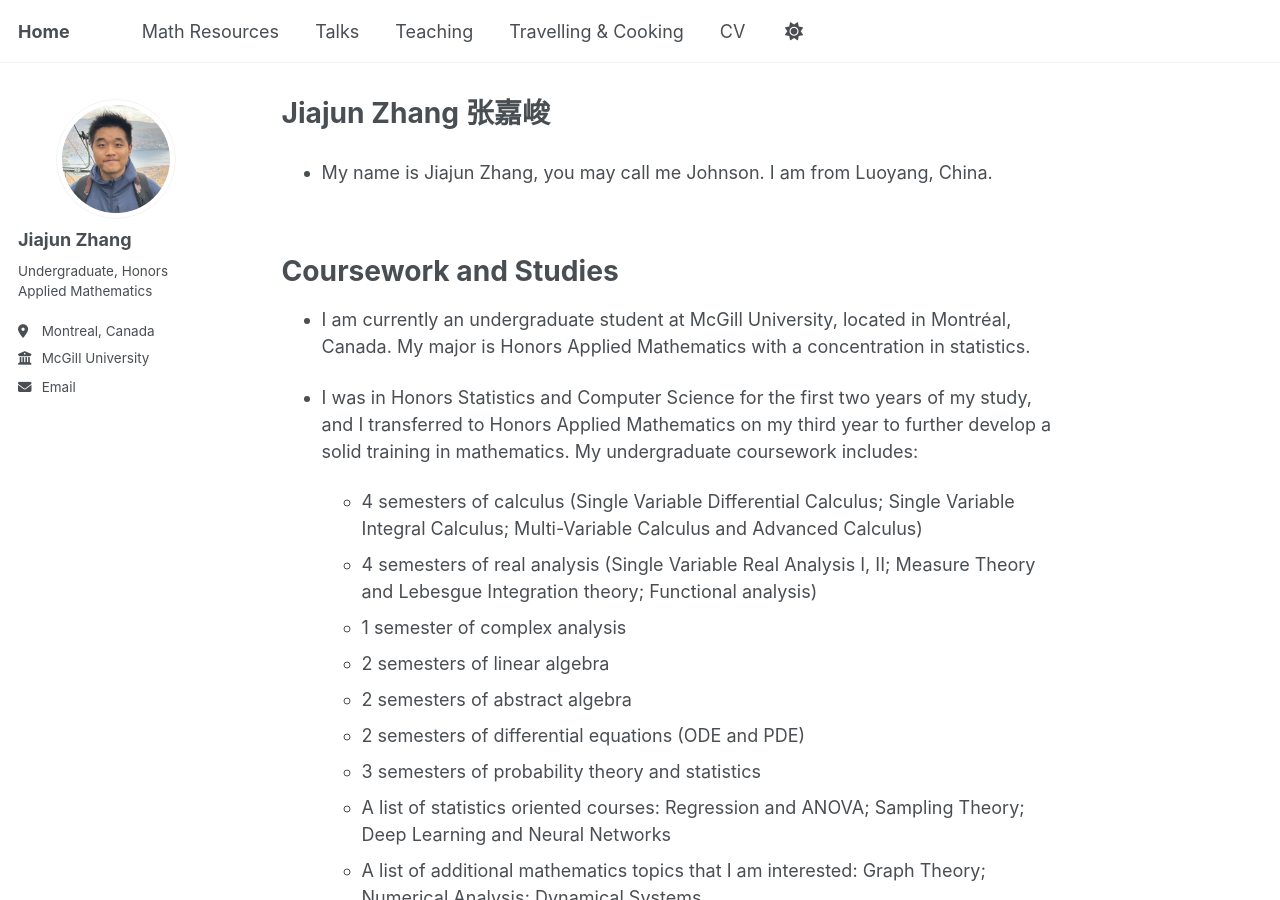
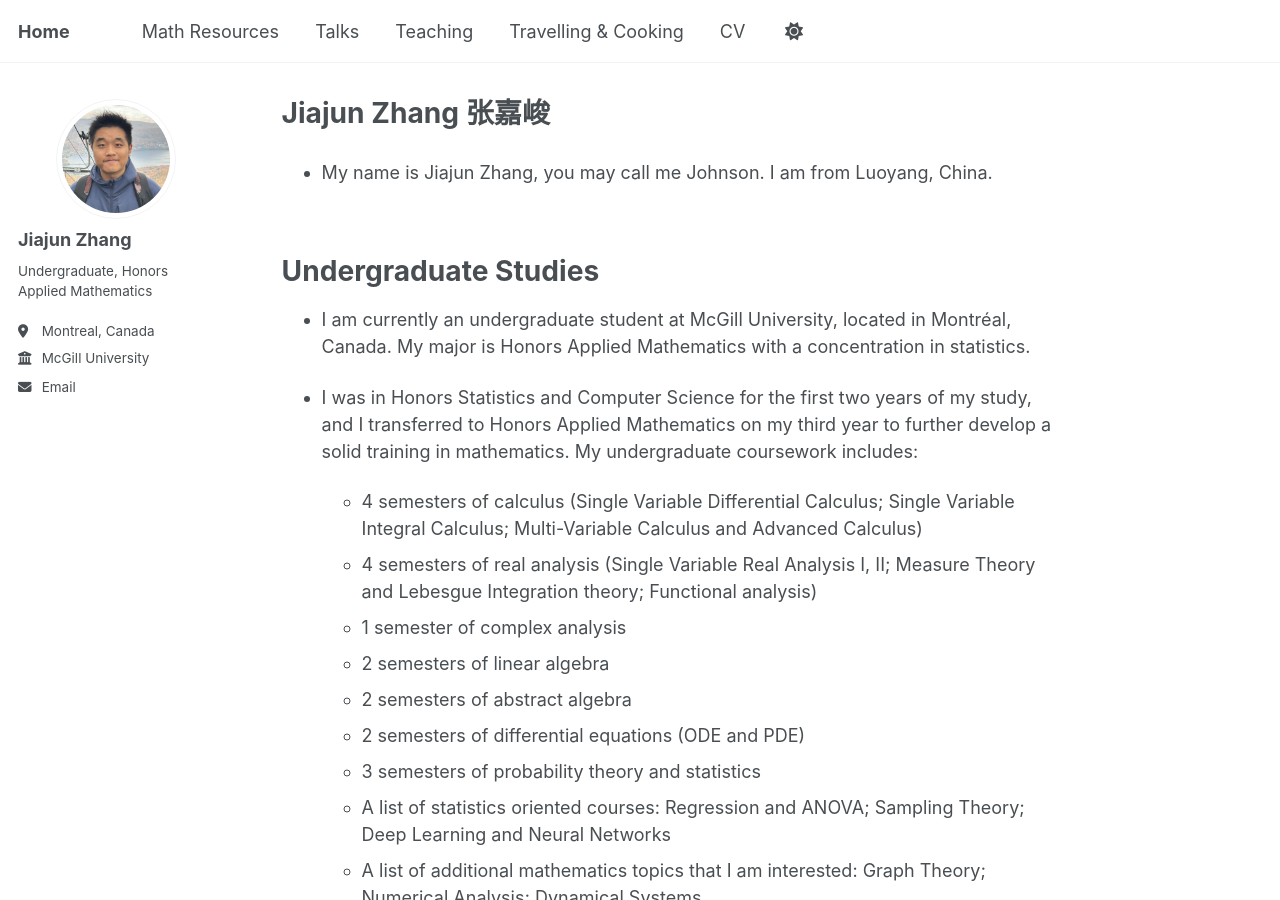
Before and after one commit to JohanssonRein/JohanssonRein.github.io, a Jekyll site: the page built from _pages/about.md, in a window 1280 px wide and 900 px high. Built offline with Jekyll 4.4.1, drawn with Linux system fonts in a browser that asks for light colours.

Commit message:
Update about.md

```diff
--- a/_pages/about.md
+++ b/_pages/about.md
@@ -11,7 +11,7 @@ redirect_from:
 
 <br>
 
-# Coursework and Studies
+# Undergraduate Studies
 
 * I am currently an undergraduate student at McGill University, located in Montréal, Canada. My major is Honors Applied Mathematics with a concentration in statistics.
 
```
